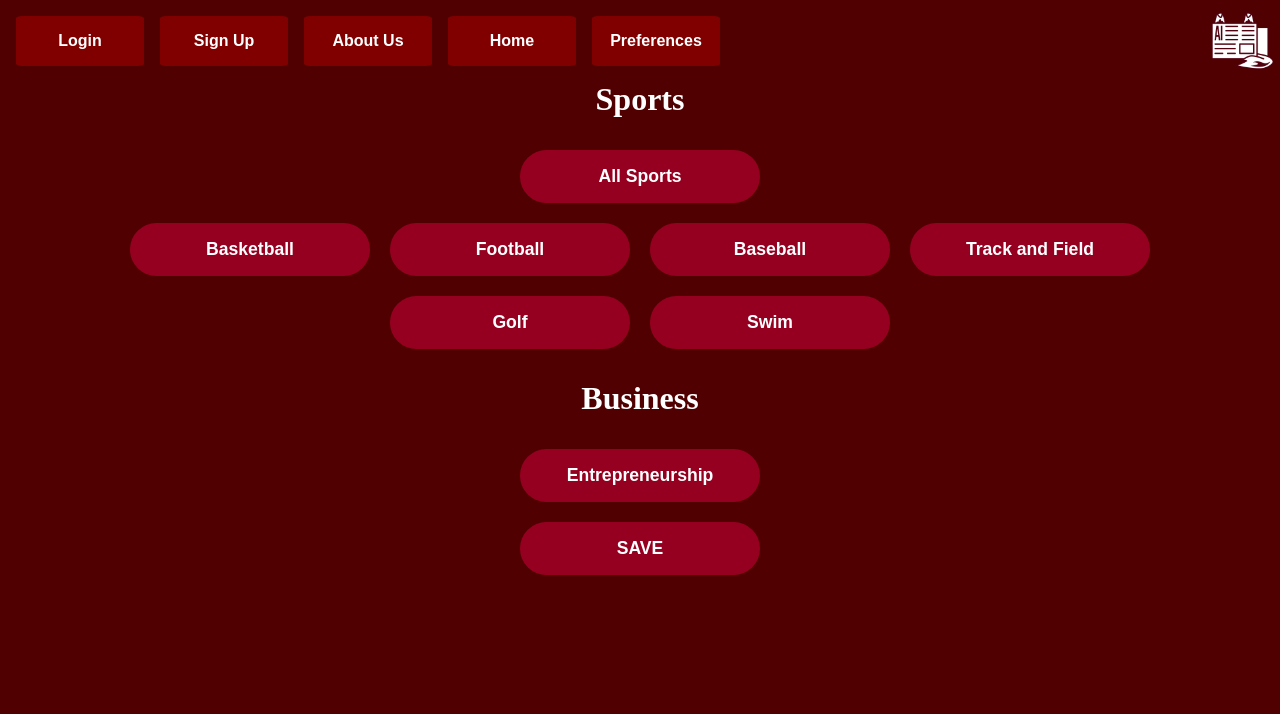
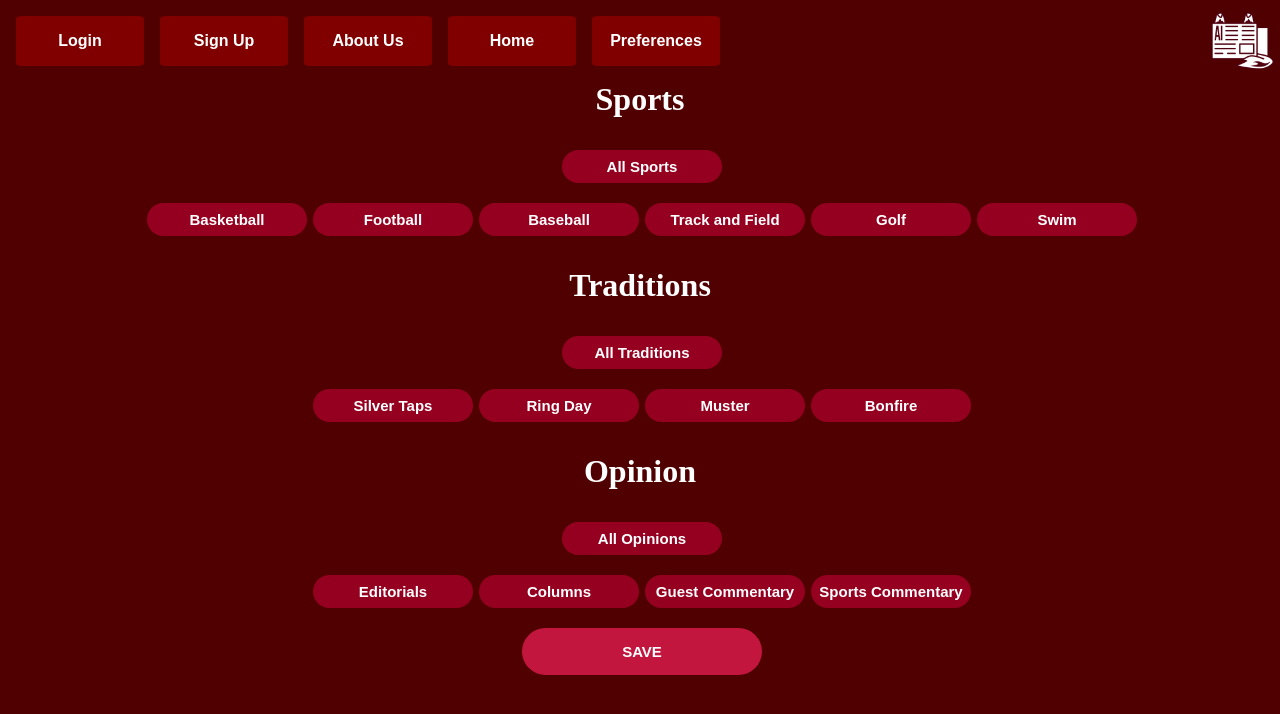
Before and after one commit to aggie-coding-club/ai-ggie-news, a React (Create React App) app in the folder frontend/: page /preferences in a window 1280 px wide. Shown: the top 714 px of the page. Built offline with nearby package versions, Linux system fonts and the light colour scheme; no server answers; a web font is replaced by a local one.

Commit message:
Update Preferences

```diff
--- a/frontend/src/App.css
+++ b/frontend/src/App.css
@@ -1,3 +1,4 @@
+
 .App {
   text-align: center;
   background-color: #500000;
@@ -6,7 +7,7 @@
   --color-background: #500000;
   --color-primary: #950020;
   --color-primary-dark: #76021c;
-  --color-secondary: #252c6a;
+  --color-secondary: #c2163e;
   --color-error: #ff0000;
   --color-success: #4bb544;
   --border-radius: 4px;
@@ -18,7 +19,9 @@
   width: 100%;
 }
 .Nav{
+  position: fixed;
   top:0;
+  min-width: 800px;
   display:flex;
   text-align:left;
   height:80px;
@@ -32,6 +35,8 @@
   padding-bottom:1rem;
 }
 .nav__buttons{
+    overflow: hidden;
+    position:static;
     width:8rem;
     padding: 1rem 1rem;
     margin-top:1rem;
--- a/frontend/src/Preferences.css
+++ b/frontend/src/Preferences.css
@@ -8,11 +8,13 @@
     flex-direction: row;
 }
 .Button_select{
-    width:15rem;
-    padding: 1rem 2rem;
+    width:10rem;
+    padding: 8px;
     margin: 10px;
+    margin-left: 5px;
+    margin-right: 1px;
     font-weight: bold;
-    font-size: 1.1rem;
+    font-size: 15px;
     color: #ffffff;
     border:none;
     border-radius: 30px;
@@ -21,30 +23,23 @@
     background:  var(--color-primary);
     margin-bottom:10px;
 }
-.selectAll_Sport{
-    flex-direction: column;
+.Button_save{
+    width:15rem;
+    padding: 15px;
+    margin: 10px;
+    margin-left: 5px;
+    margin-right: 1px;
+    font-weight: bold;
+    font-size: 15px;
+    color: #ffffff;
+    border:none;
+    border-radius: 30px;
+    outline: none;
+    cursor: pointer;
+    background:  var(--color-secondary);
+    margin-bottom:10px;
 }
-#basketball_selected{
-    background-color: rgb(24, 177, 31);
-    color:black
-}
-#football_selected{
-    background-color: rgb(24, 177, 31);
-    color:black
-}
-#baseball_selected{
-    background-color: rgb(24, 177, 31);
-    color:black
-}
-#trackandfield_selected{
-    background-color: rgb(24, 177, 31);
-    color:black
-}
-#golf_selected{
-    background-color: rgb(24, 177, 31);
-    color:black
-}
-#swim_selected{
+#selected{
     background-color: rgb(24, 177, 31);
     color:black
 }
--- a/frontend/src/Preferences.js
+++ b/frontend/src/Preferences.js
@@ -5,7 +5,9 @@ import axios, { Axios } from 'axios';
 
 function Preferences(){
 
-  const [allSelc, setSelc] = useState(true)
+  const [allSelcSports, setSelcSports] = useState(true)
+  const [allSelcOpin, setSelcOpin] = useState(true)
+  const [allSelcTrad, setSelcTrad] = useState(true)
 
   const [state, setState] = useState({
     id_all : "none_selected",
@@ -15,6 +17,14 @@ function Preferences(){
     id_trackandfield : "unselected",
     id_swim : "unselected",
     id_golf : "unselected",
+    id_editorial : "unselected",
+    id_column : "unselected",
+    id_guest_commentary : "unselected",
+    id_sports_commentary : "unselected",
+    id_silvertap : "unselected",
+    id_ringday : "unselected",
+    id_muster : "unselected",
+    id_bonfire : "unselected",
   });
   function submit(e){
     e.preventDefault();
@@ -25,6 +35,14 @@ function Preferences(){
       trackandfield : state.id_trackandfield,
       swim : state.id_swim,
       golf : state.id_golf,
+      column : state.id_column,
+      editorial : state.id_editorial,
+      guest_commentary : state.id_guest_commentary,
+      sports_commentary : state.id_sports_commentary,
+      silvertaps : state.id_silvertap,
+      ringday : state.id_ringday,
+      muster : state.id_muster,
+      bonfire : state.id_bonfire,
     })
       .then(res=>{
         console.log(res.data)
@@ -40,10 +58,10 @@ function Preferences(){
           }
         })
       };
-  const selectAllButtons = () => {
+  const selectAllButtonsSports = () => {
     // This function is to set all buttons to either unselected or selectedn string feilds
-      setSelc(!allSelc)
-      if(allSelc){
+      setSelcSports(!allSelcSports)
+      if(allSelcSports){
         clickFunction("id_basketball","unselected")
         clickFunction("id_football","unselected")
         clickFunction("id_baseball","unselected")
@@ -60,6 +78,38 @@ function Preferences(){
         clickFunction("id_swim","selected")
       }
   }
+  const selectAllButtonsOpinions = () => {
+    // This function is to set all buttons to either unselected or selectedn string feilds
+      setSelcOpin(!allSelcOpin)
+      if(allSelcOpin){
+        clickFunction("id_column","unselected")
+        clickFunction("id_editorial","unselected")
+        clickFunction("id_guest_commentary","unselected")
+        clickFunction("id_sports_commentary","unselected")
+      }
+      else{
+        clickFunction("id_column","selected")
+        clickFunction("id_editorial","selected")
+        clickFunction("id_guest_commentary","selected")
+        clickFunction("id_sports_commentary","selected")
+      }
+  }
+  const selectAllButtonsTraditions = () => {
+    // This function is to set all buttons to either unselected or selectedn string feilds
+      setSelcTrad(!allSelcTrad)
+      if(allSelcTrad){
+        clickFunction("id_silvertap","unselected")
+        clickFunction("id_ringday","unselected")
+        clickFunction("id_muster","unselected")
+        clickFunction("id_bonfire","unselected")
+      }
+      else{
+        clickFunction("id_silvertap","selected")
+        clickFunction("id_ringday","selected")
+        clickFunction("id_muster","selected")
+        clickFunction("id_bonfire","selected")
+      }
+  }
 
 
   return (
@@ -67,24 +117,41 @@ function Preferences(){
           <div className="SportsSection">
             <h1>Sports</h1>
               <div className="selectAll_Sport">
-                <button onClick={() => selectAllButtons() } className="Button_select" id={""}> All Sports </button>
+                <button onClick={() => selectAllButtonsSports() } className="Button_select"> All Sports </button>
               </div>
               <div className="sport_options">
-              <button name="basketball" type = "button" onClick={ () => clickFunction("id_basketball",state.id_basketball)} className="Button_select" id={"basketball_"+state.id_basketball}>Basketball</button>
-              <button name="football" type = "button" onClick={ () => clickFunction("id_football",state.id_football)} className="Button_select" id={"football_"+(state.id_football)}> Football </button>
-              <button name="baseball" type = "button" onClick={ () => clickFunction("id_baseball",state.id_baseball)} className="Button_select" id={"baseball_"+(state.id_baseball)}> Baseball </button>
-              <button name="trackandfield" type = "button" onClick={ () => clickFunction("id_trackandfield",state.id_trackandfield)} className="Button_select" id={"trackandfield_"+(state.id_trackandfield)}> Track and Field </button>
-              <button name="golf" type = "button" onClick={ () => {clickFunction("id_golf",state.id_golf)}} className="Button_select" id={"golf_"+(state.id_golf)}> Golf </button>
-              <button name="swim" type = "button" onClick={ () => clickFunction("id_swim",state.id_swim)} className="Button_select" id={"swim_"+(state.id_swim)}> Swim </button>
+              <button name="basketball" type = "button" onClick={ () => clickFunction("id_basketball",state.id_basketball)} className="Button_select" id={state.id_basketball}>Basketball</button>
+              <button name="football" type = "button" onClick={ () => clickFunction("id_football",state.id_football)} className="Button_select" id={(state.id_football)}> Football </button>
+              <button name="baseball" type = "button" onClick={ () => clickFunction("id_baseball",state.id_baseball)} className="Button_select" id={(state.id_baseball)}> Baseball </button>
+              <button name="trackandfield" type = "button" onClick={ () => clickFunction("id_trackandfield",state.id_trackandfield)} className="Button_select" id={(state.id_trackandfield)}> Track and Field </button>
+              <button name="golf" type = "button" onClick={ () => {clickFunction("id_golf",state.id_golf)}} className="Button_select" id={(state.id_golf)}> Golf </button>
+              <button name="swim" type = "button" onClick={ () => clickFunction("id_swim",state.id_swim)} className="Button_select" id={(state.id_swim)}> Swim </button>
             </div>
           </div>
+          <div className="Tradition">
+            <h1>Traditions</h1>
+            <div className="selectAll_Opinion">
+                <button onClick={() => selectAllButtonsTraditions() } className="Button_select"> All Traditions </button>
+              </div>
+            <button name="silvertaps" type = "button" onClick={ () => clickFunction("id_silvertap",state.id_silvertap)} id={(state.id_silvertap)} className="Button_select">Silver Taps</button>
+            <button name="ringday" type = "button" onClick={ () => clickFunction("id_ringday",state.id_ringday)} className="Button_select" id={(state.id_ringday)}>Ring Day</button>
+            <button name="muster" type = "button" onClick={ () => clickFunction("id_muster",state.id_muster)} className="Button_select" id={(state.id_muster)}>Muster</button>
+            <button name="bonfire" type = "button" onClick={ () => clickFunction("id_bonfire",state.id_bonfire)} className="Button_select" id={(state.id_bonfire)}>Bonfire</button>
+          </div>
           <div className="BusinessSection">
-            <h1>Business</h1>
-            <button className="Button_select"> Entrepreneurship </button>
+            <h1>Opinion</h1>
+            <div className="selectAll_Opinion">
+                <button onClick={() => selectAllButtonsOpinions() } className="Button_select"> All Opinions </button>
+              </div>
+            <button name="editorial" type = "button" onClick={ () => clickFunction("id_editorial",state.id_editorial)} id={(state.id_editorial)} className="Button_select">Editorials</button>
+            <button name="column" type = "button" onClick={ () => clickFunction("id_column",state.id_column)} className="Button_select" id={(state.id_column)}>Columns</button>
+            <button name="geust_commentary" type = "button" onClick={ () => clickFunction("id_guest_commentary",state.id_guest_commentary)} className="Button_select" id={(state.id_guest_commentary)}>Guest Commentary</button>
+            <button name="sports_commentary" type = "button" onClick={ () => clickFunction("id_sports_commentary",state.id_sports_commentary)} className="Button_select" id={(state.id_sports_commentary)}>Sports Commentary</button>
           </div>
+
           <form onClick={(e) => submit(e)}>
             <div>
-                <button className="Button_select" type="submit" >SAVE</button>
+                <button className="Button_save" type="submit" >SAVE</button>
             </div>
           </form>
         </div>
```
Also changed, not shown: 2 other files (tests, documents, lock files or other folders).
